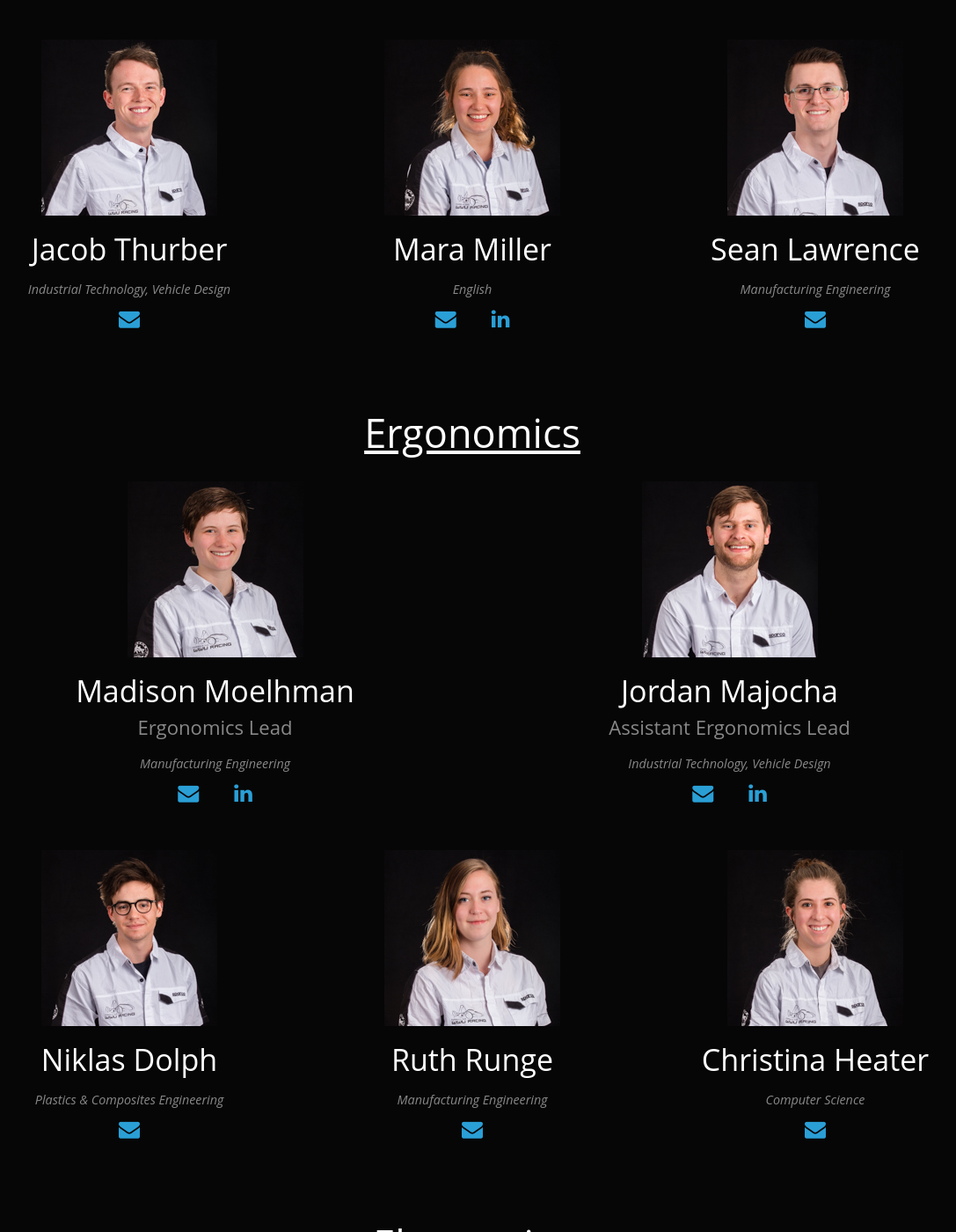
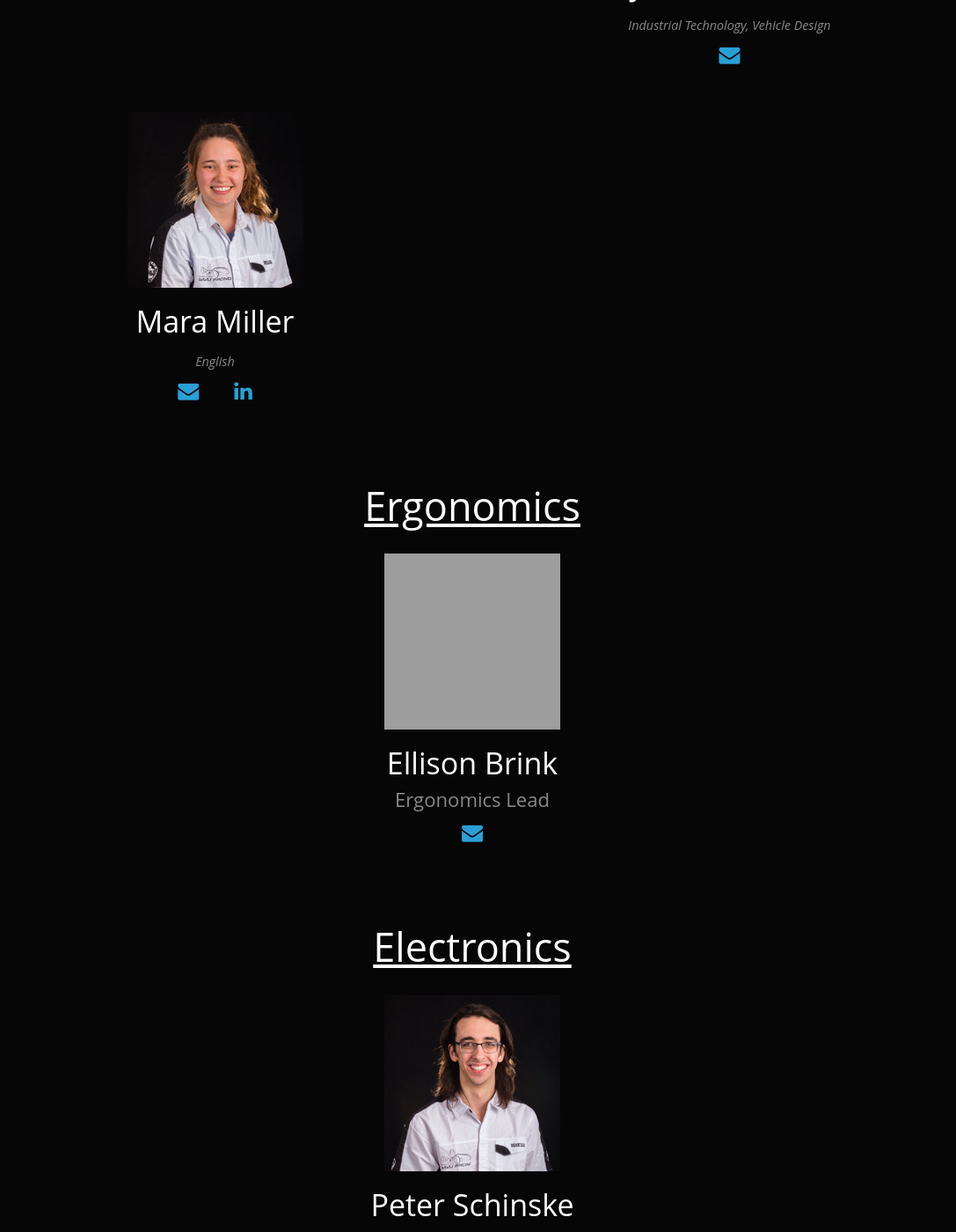
Before and after one commit to wwuracingGH/wwuracingGH.github.io, a Jekyll site: the page built from about/roster.html, in a window 1280 px wide and 1400 px high, scrolled down 3557 px. Shown: the whole window at 88% size, without its empty margins (103-1190 px from the left). Built offline with Jekyll 4.4.1, drawn with Linux system fonts in a browser that asks for light colours; some web fonts are replaced; some of the changed text lies outside the part shown.

Commit message:
Update roster.yml

```diff
--- a/_data/roster.yml
+++ b/_data/roster.yml
@@ -17,45 +17,33 @@
 
 - heading: Chassis
   members:
+    - name: Logan Roy
+      major: Manufacturing Engineering
+      linkedin: http://www.linkedin.com/in/logan-roy-bb3391162/
+      lead: true
+      major: Plastics & Composites Engineering
+
+    - name: Adam Hess
+      major: Industrial Technology, Vehicle Design
+      lead: true
+
+
+- heading: Aero
+  members:
     - name: Weston Renda
       title: Chassis Lead
       linkedin: http://www.linkedin.com/in/weston-renda-194a56a0
       lead: true
       major: Plastics & Composites Engineering
 
-    - name: Brandon Jones
-      title: Assistant Chassis Lead
-      major: Industrial Technology, Vehicle Design
-      linkedin: http://www.linkedin.com/in/brandon-jones-162516103/
-      lead: true
-
-    - name: Adam Hess
-      major: Industrial Technology, Vehicle Design
-
-    - name: Logan Roy
-      major: Manufacturing Engineering
-      linkedin: http://www.linkedin.com/in/logan-roy-bb3391162/
-
 - heading: Suspension
   members:
-    - name: Austin Mellinger
-      title: Suspension Lead
-      linkedin: http://www.linkedin.com/in/austinmellinger/
-      lead: true
-      major: Manufacturing Engineering
-
     - name: Wyatt Lemoine
       title: Assistant Suspension Lead
       major: Manufacturing Engineering
       linkedin: http://www.linkedin.com/in/wyatt-lemoine-425b90178/
       lead: true
 
-    - name: Mitch Hooper
-      major: Industrial Technology, Vehicle Design
-      linkedin: http://www.linkedin.com/in/mitch-hooperwwu/
-
-    - name: Sean Hecker
-      major: Economics/Environmental Studies
 
 - heading: Powertrain
   members:
@@ -65,6 +53,10 @@
       lead: true
       major: Manufacturing Engineering
 
+    - name: Sean Lawrence
+      major: Manufacturing Engineering
+      lead: true
+
     - name: Jacob Thurber
       major: Industrial Technology, Vehicle Design
 
@@ -72,31 +64,15 @@
       major: English
       linkedin: http://www.linkedin.com/in/mara-miller-69986b154
 
-    - name: Sean Lawrence
-      major: Manufacturing Engineering
+
 
 - heading: Ergonomics
   members:
-    - name: Madison Moelhman
+    - name: Ellison Brink
       title: Ergonomics Lead
-      major: Manufacturing Engineering
-      linkedin: http://www.linkedin.com/in/madison-moelhman-15b068126/
       lead: true
 
-    - name: Jordan Majocha
-      title: Assistant Ergonomics Lead
-      linkedin: http://www.linkedin.com/in/jordan-majocha-13451814b/
-      major: Industrial Technology, Vehicle Design
-      lead: true
 
-    - name: Niklas Dolph
-      major: Plastics & Composites Engineering
-
-    - name: Ruth Runge
-      major: Manufacturing Engineering
-
-    - name: Christina Heater
-      major: Computer Science
 
 - heading: Electronics
   members:
@@ -104,8 +80,3 @@
       title: Electronics Lead
       lead: true
       major: Computer Science
-
-    - name: Rory Reshovsky
-      title: Assistant Electronics Lead
-      lead: true
-      major: Electrical Engineering
```
